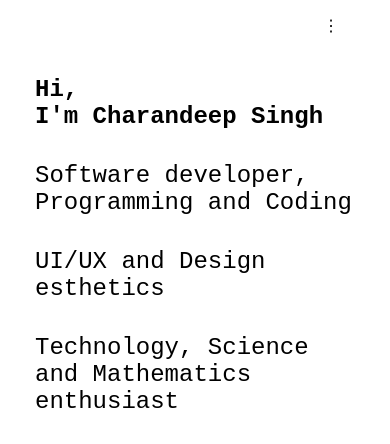
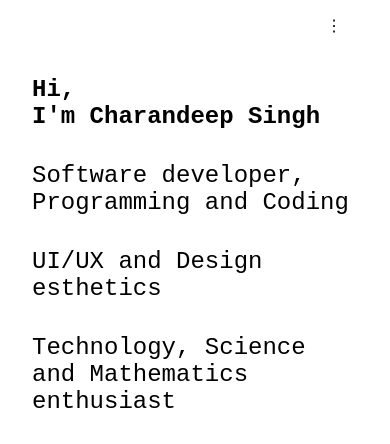
Before and after one commit to charandeepsinghb/html-portfolio, a website: page index.html in a window 390 px wide. Shown: the top 444 px of the page. Drawn offline with nearby package versions, Linux system fonts and the light colour scheme.

Commit message:
Updated mobile UI

```diff
--- a/style.css
+++ b/style.css
@@ -93,12 +93,15 @@ nav {
         margin-top: 2rem;
     }
     main {
-        max-width: var(--max-width-main-mobile);
+        /* max-width: var(--max-width-main-mobile); */
+        margin: 0 2rem;
+
     }
 
     nav {
-        max-width: var(--max-width-main-mobile);
         margin: auto;
+        margin: 0 2rem;
+        /* max-width: var(--max-width-main-mobile); */
         justify-content: end;
     }
     .navContext {
```
